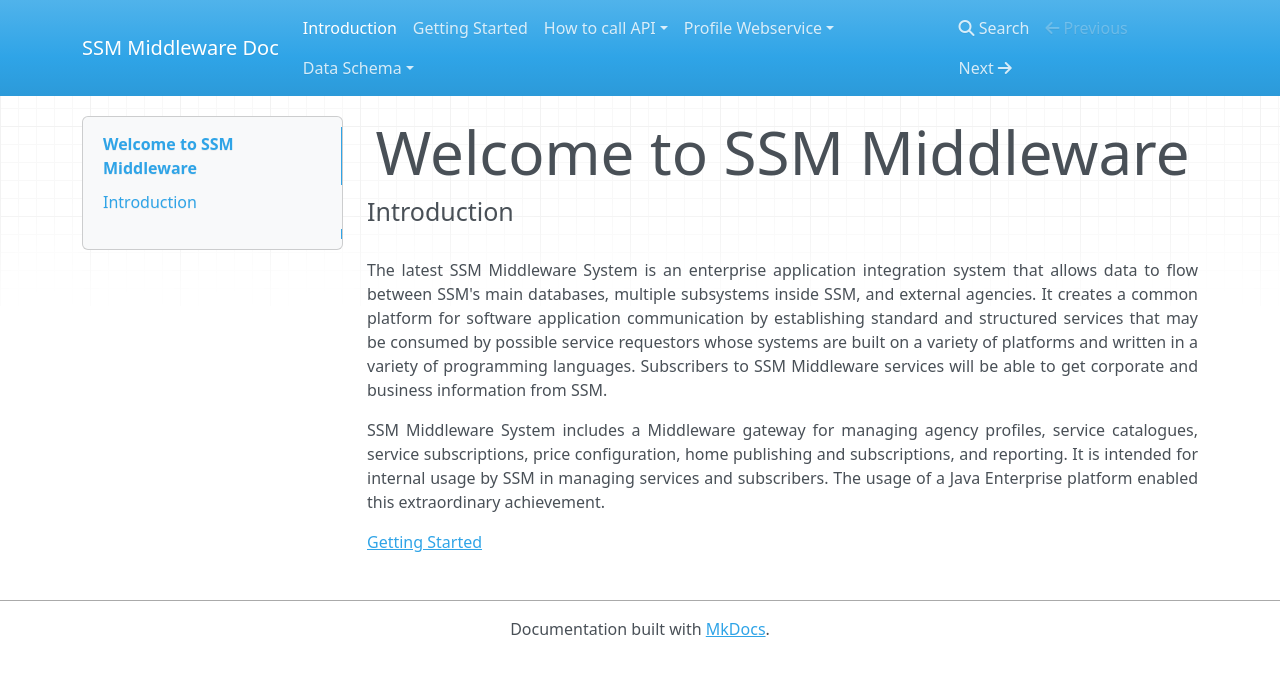
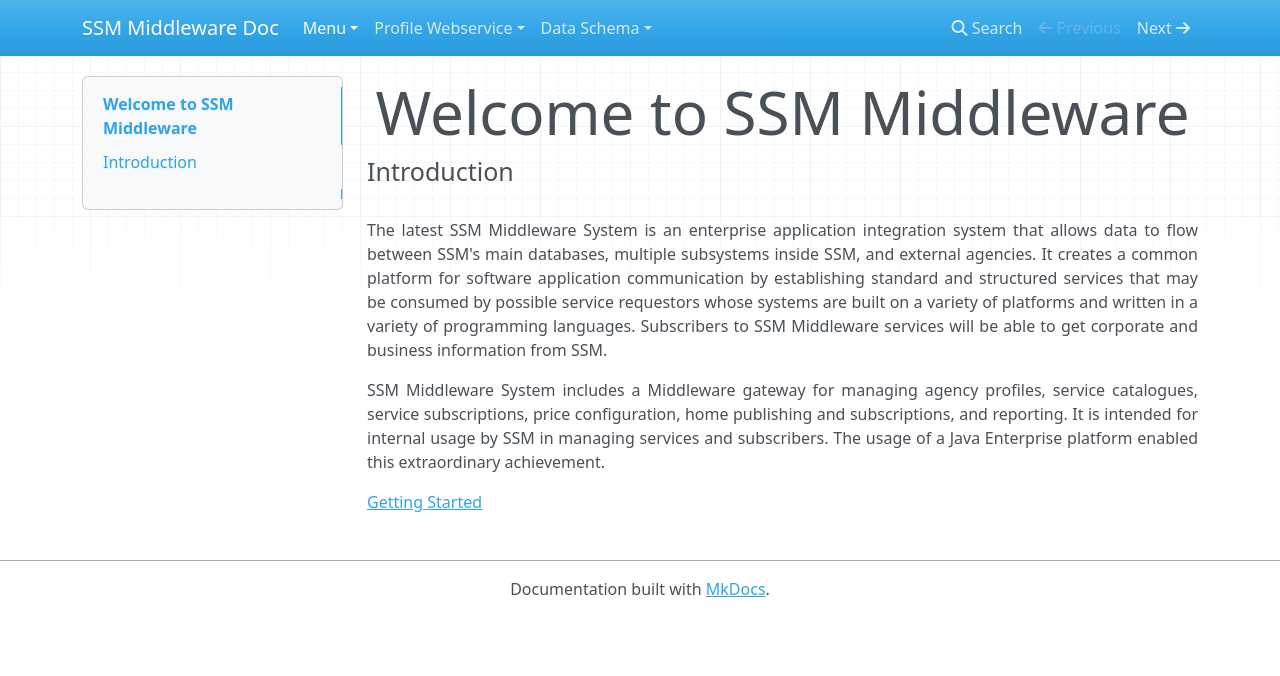
Before and after one commit to ampunkboyx/SSM-Middleware-Mkdocs, an MkDocs documentation site: the page built from docs/index.md, in a window 1280 px wide. Shown: the top 676 px of the page. Built offline with MkDocs 1.6.1, drawn with Linux system fonts in a browser that asks for light colours; nearby versions of some CDN libraries; some of the changed lines change nothing that is shown.

Commit message:
Update mkdocs.yml

```diff
--- a/mkdocs.yml
+++ b/mkdocs.yml
@@ -2,11 +2,19 @@ site_name: SSM Middleware Doc
 site_url: null
 
 nav:
-  - Introduction : 'index.md'
-  - Getting Started: 'Documents/GettingStarted/GettingStarted.md'
-  - 'How to call API':
-        - 'Token Authentication': 'Documents/How To Call API/Token Authentication/tokenAuthentication.md'
-        - 'WSDL File': 'Documents/How To Call API/WSDL File/WSDL_File.md'
+  - 'Menu' :
+        - 'Introduction' : 'index.md'
+        - 'Getting Started': 'Documents/GettingStarted/GettingStarted.md'
+        - 'How to call API':
+            - 'Token Authentication': 'Documents/How To Call API/Token Authentication/tokenAuthentication.md'
+            - 'WSDL File': 'Documents/How To Call API/WSDL File/WSDL_File.md'
+
+#   - Introduction : 'index.md'
+#   - Getting Started: 'Documents/GettingStarted/GettingStarted.md'
+#   - 'How to call API':
+#         - 'Token Authentication': 'Documents/How To Call API/Token Authentication/tokenAuthentication.md'
+#         - 'WSDL File': 'Documents/How To Call API/WSDL File/WSDL_File.md'
+
   - 'Profile Webservice':
         - 'getInfoProfile':
             - 'ROCINFO': 'Documents/Profile Webservice/getInfoProfile/getInfoProfileROC.md'
```
